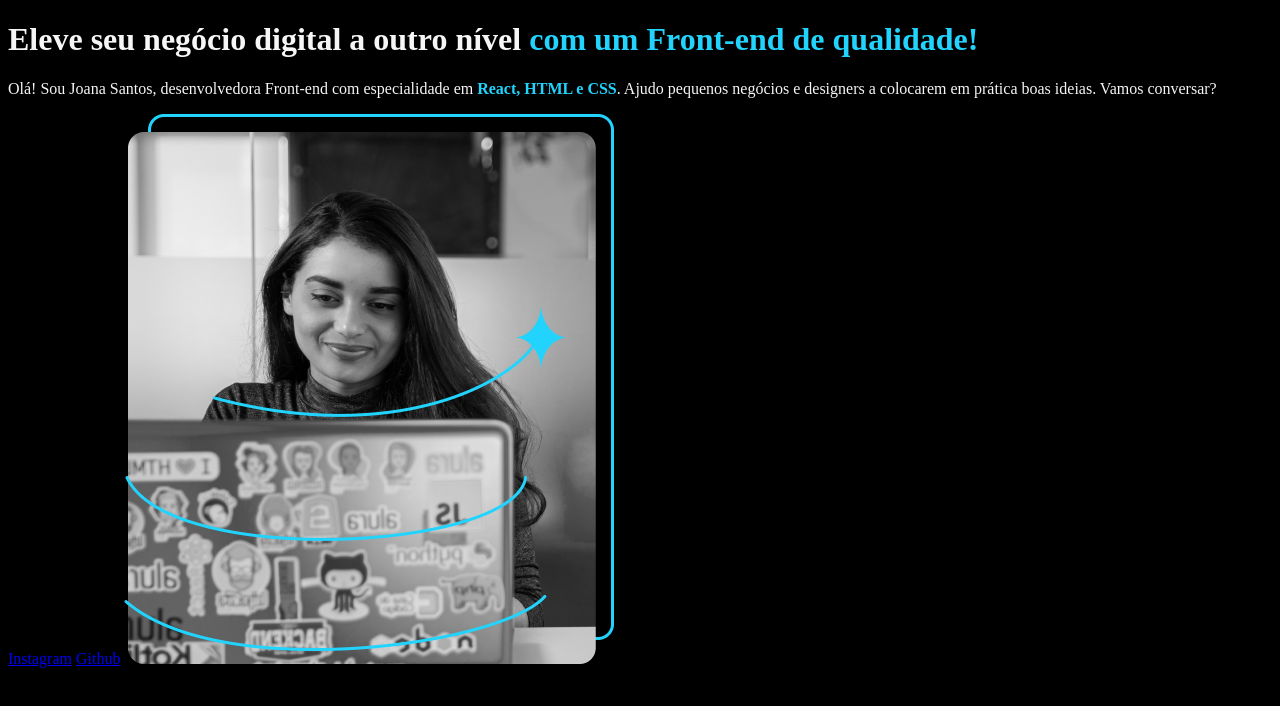
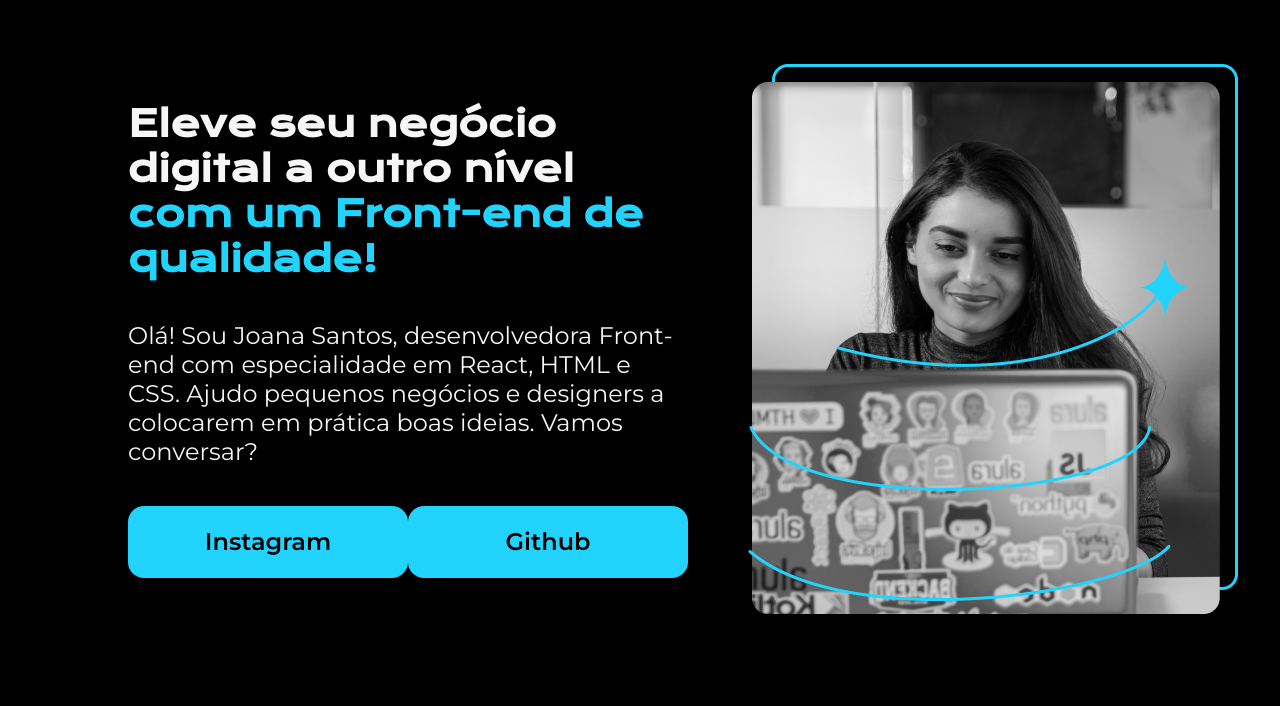
Before and after one commit to laurafurtadoamaral/HTML-e-CSS, a plain HTML site: page index.html in a window 1280 px wide. Drawn offline with nearby package versions, Linux system fonts and the light colour scheme.

Commit message:
Finzalizando estilização

```diff
--- a/index.html
+++ b/index.html
@@ -8,11 +8,15 @@
 </head>
 <body>
     <header></header>
-    <main>
-        <h1>Eleve seu negócio digital a outro nível <strong>com um Front-end de qualidade!</strong></h1>
-        <p>Olá! Sou Joana Santos, desenvolvedora Front-end com especialidade em <strong>React, HTML e CSS</strong>. Ajudo pequenos negócios e designers a colocarem em prática boas ideias. Vamos conversar?</p>
-        <a href="https://instagram.com">Instagram</a>
-        <a href="http://github.com">Github</a>
+    <main class="apresentacao">
+        <section class="apresentacao__conteudo">
+            <h1 class="apresentacao__conteudo__titulo">Eleve seu negócio digital a outro nível <strong class="destaque-titulo">com um Front-end de qualidade!</strong></h1>
+            <p class="apresentacao__conteudo__paragrafo">Olá! Sou Joana Santos, desenvolvedora Front-end com especialidade em React, HTML e CSS. Ajudo pequenos negócios e designers a colocarem em prática boas ideias. Vamos conversar?</p>
+            <div class="apresentacao__conteudo__links">
+                <a class="apresentacao__conteudo__links__link" href="https://instagram.com">Instagram</a>
+                <a class="apresentacao__conteudo__links__link" href="http://github.com">Github</a>
+            </div>
+        </section>
         <img src="joana.png" alt="Foto de Joana Santos">
     </main>
     <footer></footer>
--- a/style.css
+++ b/style.css
@@ -1,8 +1,60 @@
-body{
-    background-color: black;
-    color:#F6F6F6;
+@import url('https://fonts.googleapis.com/css2?family=Krona+One&family=Montserrat:wght@100..900&display=swap');
+
+* {
+    margin: 0;
+    padding: 0;
 }
 
-strong{
+body {
+    height: 10vh;  /* % do espaço a ser ocupado */
+    box-sizing: border-box; /* elementos filhos não ultrapassam os limites do body. Se necessário serão reduzidos automaticamente */
+    background-color: black;
+    color:#F6F6F6;  /* Cor do escrito */
+}
+
+.apresentacao {
+    margin: 5% 10%;
+    display: flex;
+    align-items: center;
+    justify-content: space-between;
+    gap: 60px;
+}
+
+.destaque-titulo {
     color: #22D4FD;
 }
+.apresentacao__conteudo {
+    width = 615px;
+    display: flex;
+    flex-direction: column;
+    gap: 40px;
+}
+
+.apresentacao__conteudo__titulo {
+    font-size: 36px;
+    font-family: 'Krona One', sans-serif;
+}
+
+.apresentacao__conteudo__paragrafo {
+    font-size: 24px;
+    font-family: "Montserrat", sans-serif;
+}
+
+.apresentacao__conteudo__links {
+    display: flex;
+    justify-content: space-between;
+}
+
+.apresentacao__conteudo__links__link {
+    background-color: #22D4FD;
+    width: 280px;
+    text-align: center;
+    border-radius: 16px;
+    padding: 21.5px 0px;
+    text-decoration: none;
+    font-size: 24px;
+    font-family: "Montserrat", sans-serif;
+    font-weight: 600;
+    color: #000000;
+
+}
```
